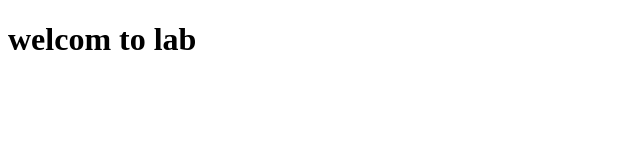
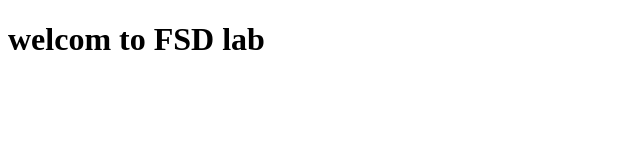
Before and after one commit to bssajjana/mini-project-2, a plain HTML site: page indx.html in a window 1280 px wide. Shown: the whole page, without its empty margins (0-640 px from the left). Drawn offline with Linux system fonts and the light colour scheme.

Commit message:
Update indx.html

```diff
--- a/indx.html
+++ b/indx.html
@@ -6,7 +6,7 @@
     <title>Document</title>
 </head>
 <body>
-    <h1>welcom to lab </h1>
+    <h1>welcom to  FSD lab </h1>
 
 </body>
 </html>
```
